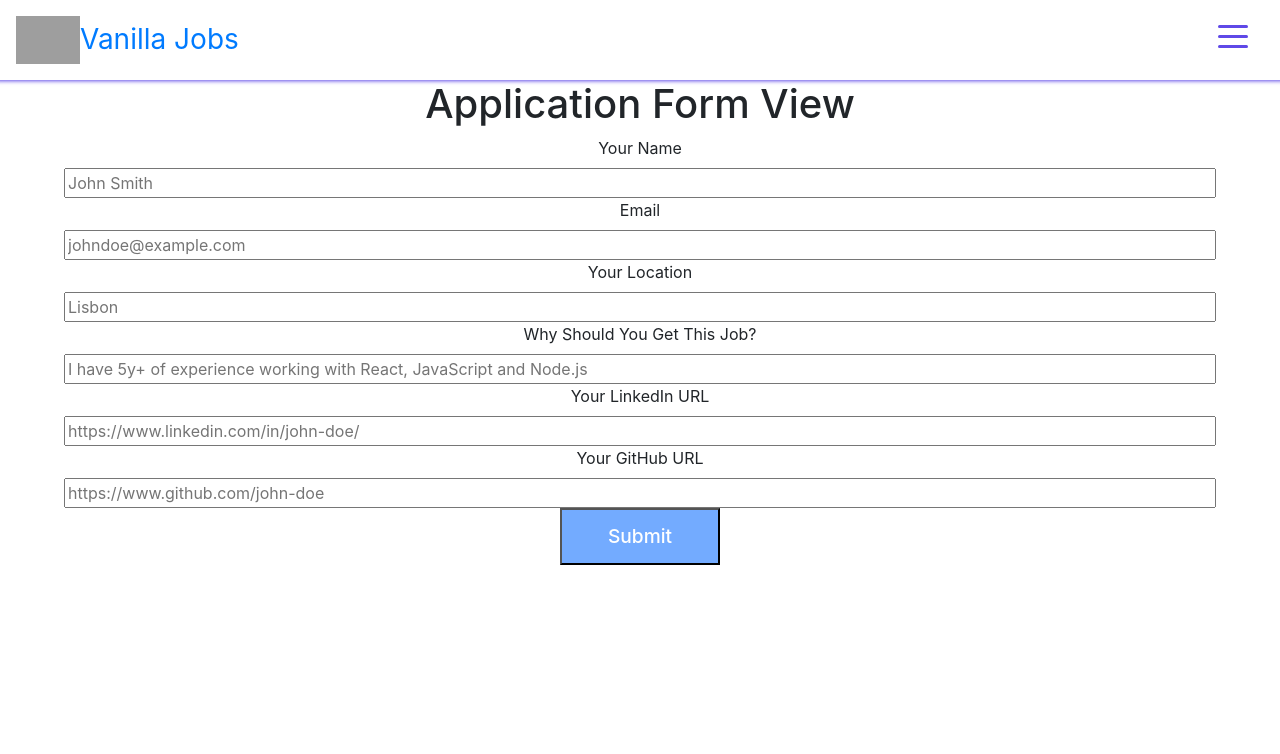
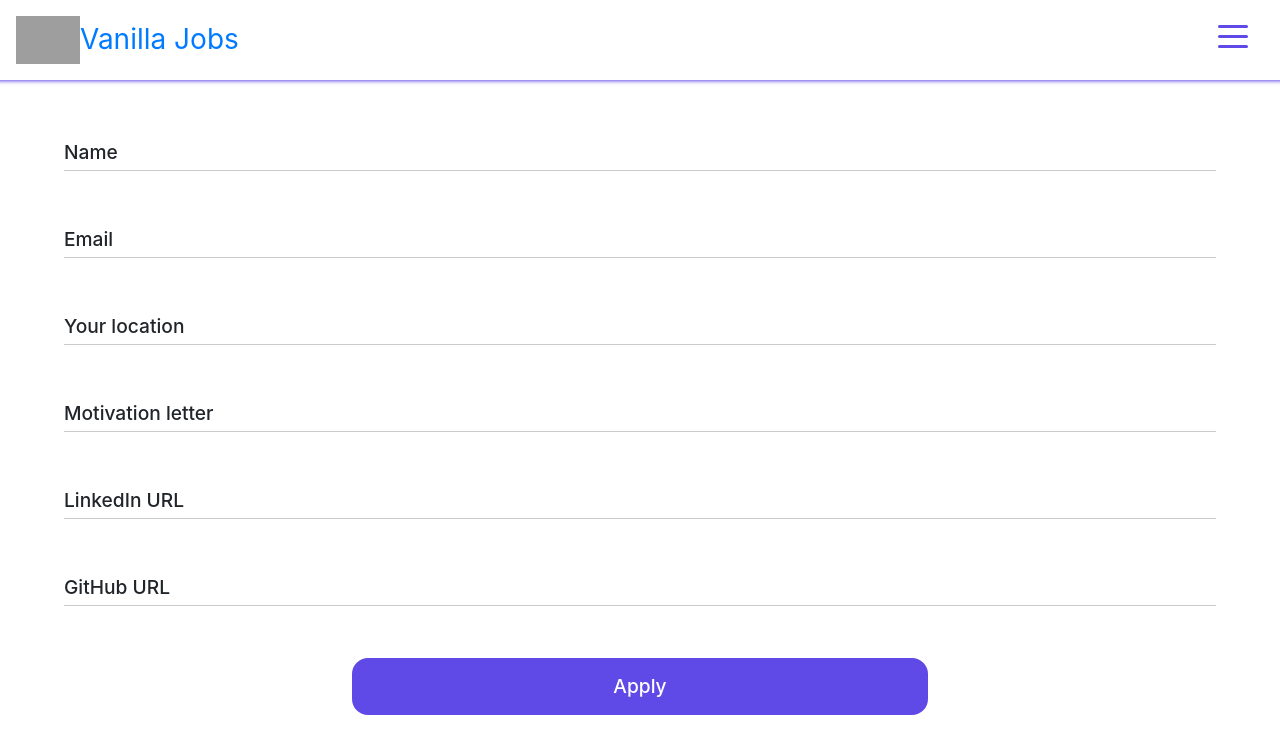
Before and after one commit to filipe-freire/VanillaJobs, a React (Create React App) app in the folder client/: page /jobpost/1/application in a window 1280 px wide. Shown: the top 754 px of the page. Built offline with nearby package versions, Linux system fonts and the light colour scheme; no server answers; grey boxes are pictures that could not be loaded.

Commit message:
complete styles for create job application form

```diff
--- a/client/src/Views/Application/FormView.jsx
+++ b/client/src/Views/Application/FormView.jsx
@@ -1,5 +1,11 @@
 import React, { Component } from 'react';
 import { submitApplication } from '../../services/application';
+
+import InputText from './../../components/InputText';
+import Button from './../../components/Button';
+
+import './../JobPosts/styles/job-post-text-inputs.scss';
+import './form-general.scss';
 
 class FormView extends Component {
   constructor() {
@@ -56,41 +62,36 @@ class FormView extends Component {
 
   render() {
     return (
-      <div>
-        <h1>Application Form View</h1>
-        {/* ----------- !Put JobPost Component Here! -------------- */}
-        <form onSubmit={this.handleFormSubmission}>
-          <label htmlFor="input-candidateName">Your Name</label>
-          <input
-            id="input-candidateName"
-            type="text"
-            name="candidateName"
-            placeholder="John Smith"
+      <form onSubmit={this.handleFormSubmission} className="py-4">
+        <InputText
+          id="candidateName"
           value={this.state.candidateName}
-            onChange={this.handleInputChange}
+          handleChange={this.handleInputChange}
+          label="Name"
         />
 
-          <label htmlFor="input-candidateEmail">Email</label>
-          <input
-            id="input-candidateEmail"
-            type="email"
-            name="candidateEmail"
-            placeholder="johndoe@example.com"
+        <InputText
+          id="candidateEmail"
           value={this.state.candidateEmail}
-            onChange={this.handleInputChange}
+          handleChange={this.handleInputChange}
+          label="Email"
         />
 
-          <label htmlFor="input-candidateLocation">Your Location</label>
-          <input
-            id="input-candidateLocation"
-            type="text"
-            name="candidateLocation"
-            placeholder="Lisbon"
+        <InputText
+          id="candidateLocation"
           value={this.state.candidateLocation}
-            onChange={this.handleInputChange}
+          handleChange={this.handleInputChange}
+          label="Your location"
         />
 
-          <label htmlFor="input-motivation">Why Should You Get This Job?</label>
+        <InputText
+          id="motivation"
+          value={this.state.motivation}
+          handleChange={this.handleInputChange}
+          label="Motivation letter"
+        />
+
+        {/* <label htmlFor="input-motivation">Why Should You Get This Job?</label>
           <input
             id="input-motivation"
             type="text"
@@ -98,34 +99,26 @@ class FormView extends Component {
             placeholder="I have 5y+ of experience working with React, JavaScript and Node.js"
             value={this.state.motivation}
             onChange={this.handleInputChange}
-          />
+          /> */}
 
         {/* ------------ Resumé upload ------------ */}
         {/* ------------ Photo upload ------------ */}
 
-          <label htmlFor="input-linkedinUrl">Your LinkedIn URL</label>
-          <input
-            id="input-linkedinUrl"
-            type="text"
-            name="linkedinUrl"
-            placeholder="https://www.linkedin.com/in/john-doe/"
+        <InputText
+          id="linkedinUrl"
           value={this.state.linkedinUrl}
-            onChange={this.handleInputChange}
+          handleChange={this.handleInputChange}
+          label="LinkedIn URL"
+        />
+        <InputText
+          id="githubUrl"
+          value={this.state.githubUrl}
+          handleChange={this.handleInputChange}
+          label="GitHub URL"
         />
 
-          <label htmlFor="input-githubUrl">Your GitHub URL</label>
-          <input
-            id="input-githubUrl"
-            type="text"
-            name="githubUrl"
-            placeholder="https://www.github.com/john-doe"
-            value={this.state.githubUrl}
-            onChange={this.handleInputChange}
-          />
-
-          <button>Submit</button>
+        <Button name="Apply" />
       </form>
-      </div>
     );
   }
 }
--- /dev/null
+++ b/client/src/Views/Application/form-general.scss
@@ -0,0 +1,17 @@
+$color-blank: #919191;
+$color-highlighted: #5f49e7;
+$text-color-dark: #686868;
+$tech-light: #73abff;
+$section-border: 1px solid rgba(115, 171, 255, 0.23);
+$danger: #ee4266;
+
+form {
+  button {
+    width: 50%;
+    color: #fff !important;
+    border: 2px $color-highlighted solid;
+    background-color: $color-highlighted !important;
+    border-radius: 1rem;
+    margin-top: 2rem;
+  }
+}
--- a/client/src/components/InputText/index.jsx
+++ b/client/src/components/InputText/index.jsx
@@ -11,7 +11,7 @@ const InputText = props => {
         value={props.value}
         onChange={props.handleChange}
         className="input-text"
-        autoComplete="off"
+        autoComplete="nope"
         required
       />
       <Label forName={props.id} styles="label-input-text" text={props.label} />
--- a/client/src/components/Navbar/index.jsx
+++ b/client/src/components/Navbar/index.jsx
@@ -32,7 +32,8 @@ class Navbar extends Component {
           </Link>
           <button
             className={
-              (this.state.menuToggled && 'hamburger hamburger--squeeze is-active') ||
+              (this.state.menuToggled &&
+                'hamburger hamburger--squeeze is-active') ||
               'hamburger hamburger--squeeze'
             }
             type="button"
@@ -43,23 +44,28 @@ class Navbar extends Component {
             </span>
           </button>
         </nav>
-        {this.state.menuToggled && <div className="menu-layer-dar" onClick={this.toggleMenu}></div>}
+        {this.state.menuToggled && (
+          <div className="menu-layer-dar" onClick={this.toggleMenu}></div>
+        )}
         {this.state.menuToggled && (
           <div className="menu">
             <Link to="/" onClick={this.toggleMenu}>
               Home
             </Link>
             <Link to="/listCompanies" onClick={this.toggleMenu}>
-              All Companies
+              Companies
             </Link>
             {(this.props.user && (
               <>
-                <Link to={`/profile/${this.props.user._id}`} onClick={this.toggleMenu}>
+                <Link
+                  to={`/profile/${this.props.user._id}`}
+                  onClick={this.toggleMenu}
+                >
                   {' '}
                   {`${this.props.user.companyName}'s Profile`}{' '}
                 </Link>
                 <Link to="/jobpost/create" onClick={this.toggleMenu}>
-                  Create a Job Post
+                  Post job
                 </Link>
                 <button onClick={this.props.onSignOut}>Sign Out</button>
               </>
```
Lines whose indentation alone changed are shown as unchanged.
